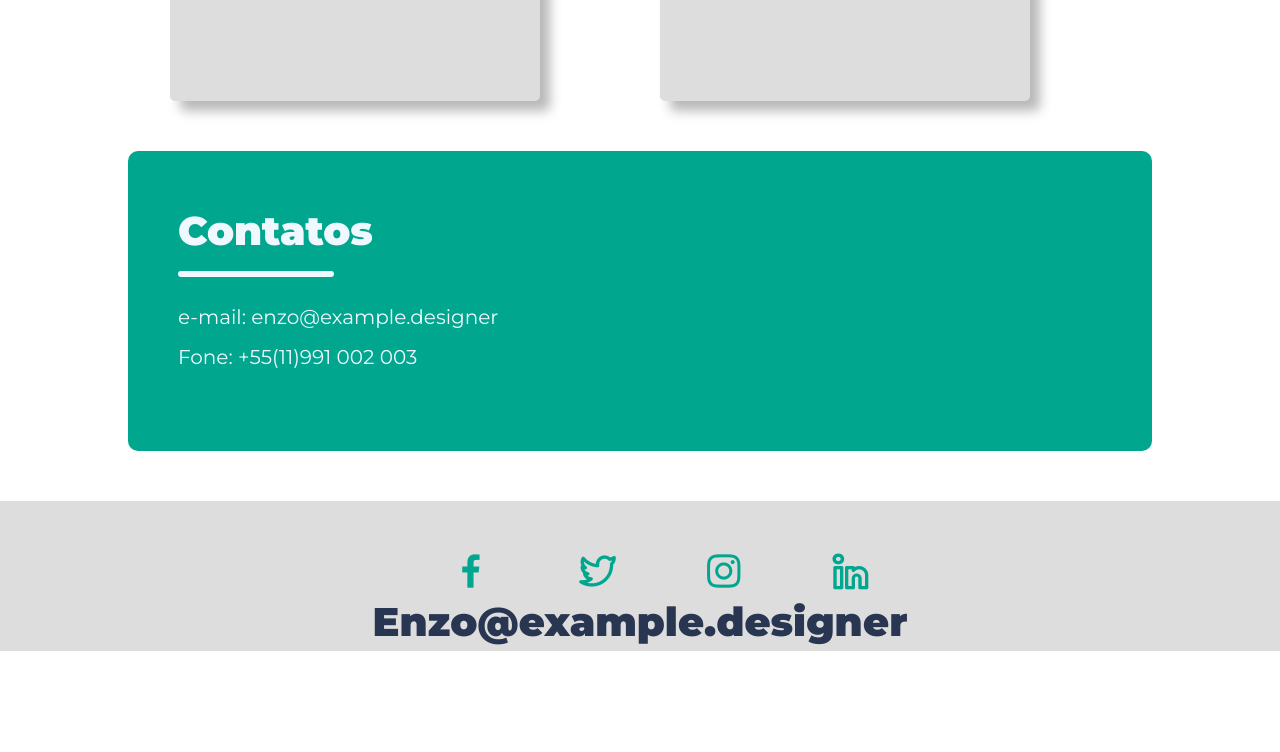
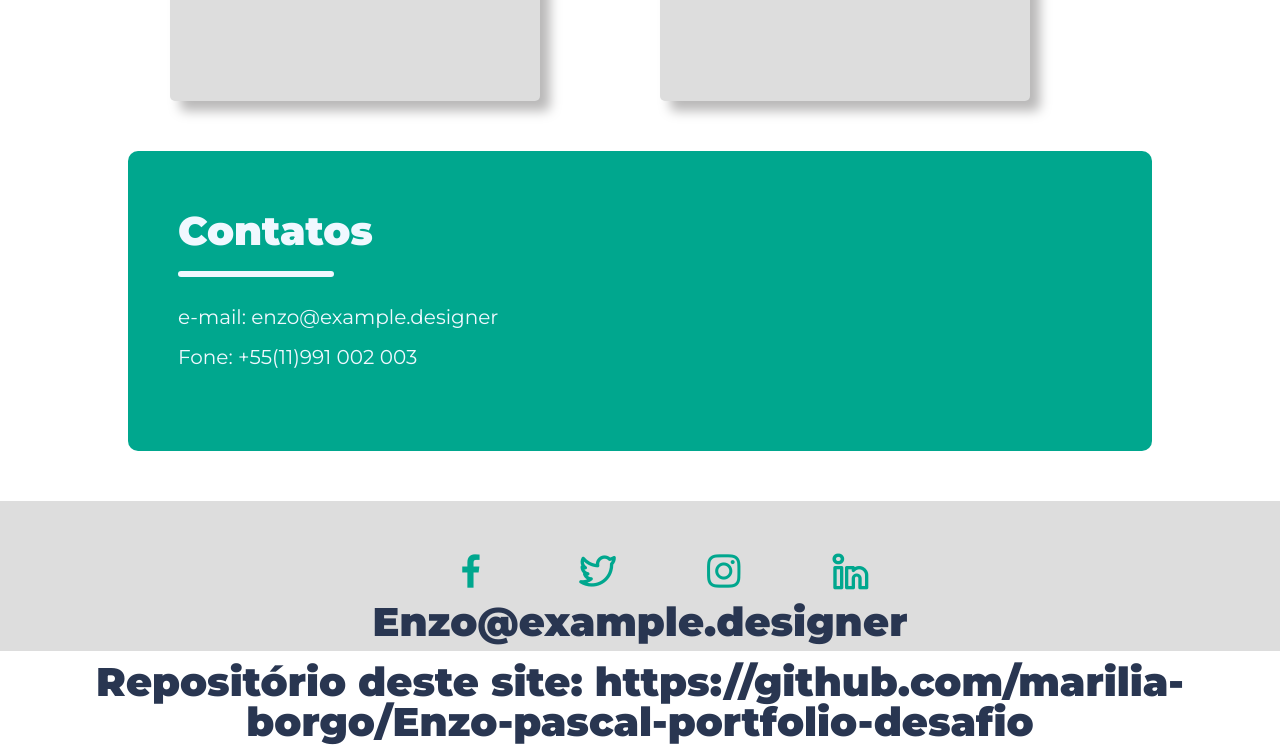
Before and after one commit to marilia-borgo/Enzo-pascal-portfolio-desafio, a plain HTML site: page index.html in a window 1280 px wide. Shown: the part 2052-2804 px from the top of the page. Before the commit the page ends 2704 px from the top, so only its background shows below. Drawn offline with nearby package versions, Linux system fonts and the light colour scheme.

Commit message:
link repositorio no site

```diff
--- a/index.html
+++ b/index.html
@@ -126,6 +126,7 @@
       <i class="uil uil-linkedin-alt"></i>
     </div>
       <div class="Bold">Enzo@example.designer</div>
+       <div class="Bold">Repositório deste site: https://github.com/marilia-borgo/Enzo-pascal-portfolio-desafio</div>
 
     </footer>
 
```
